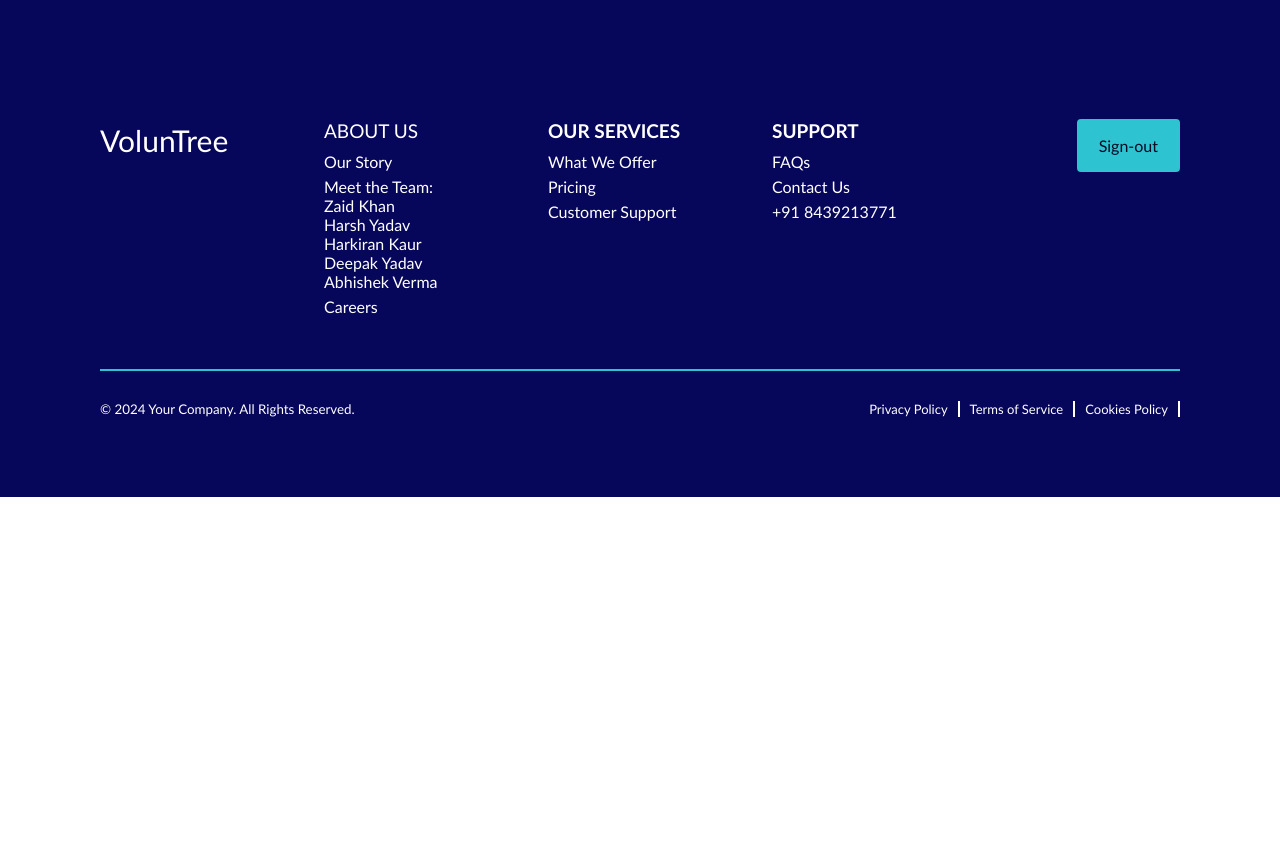
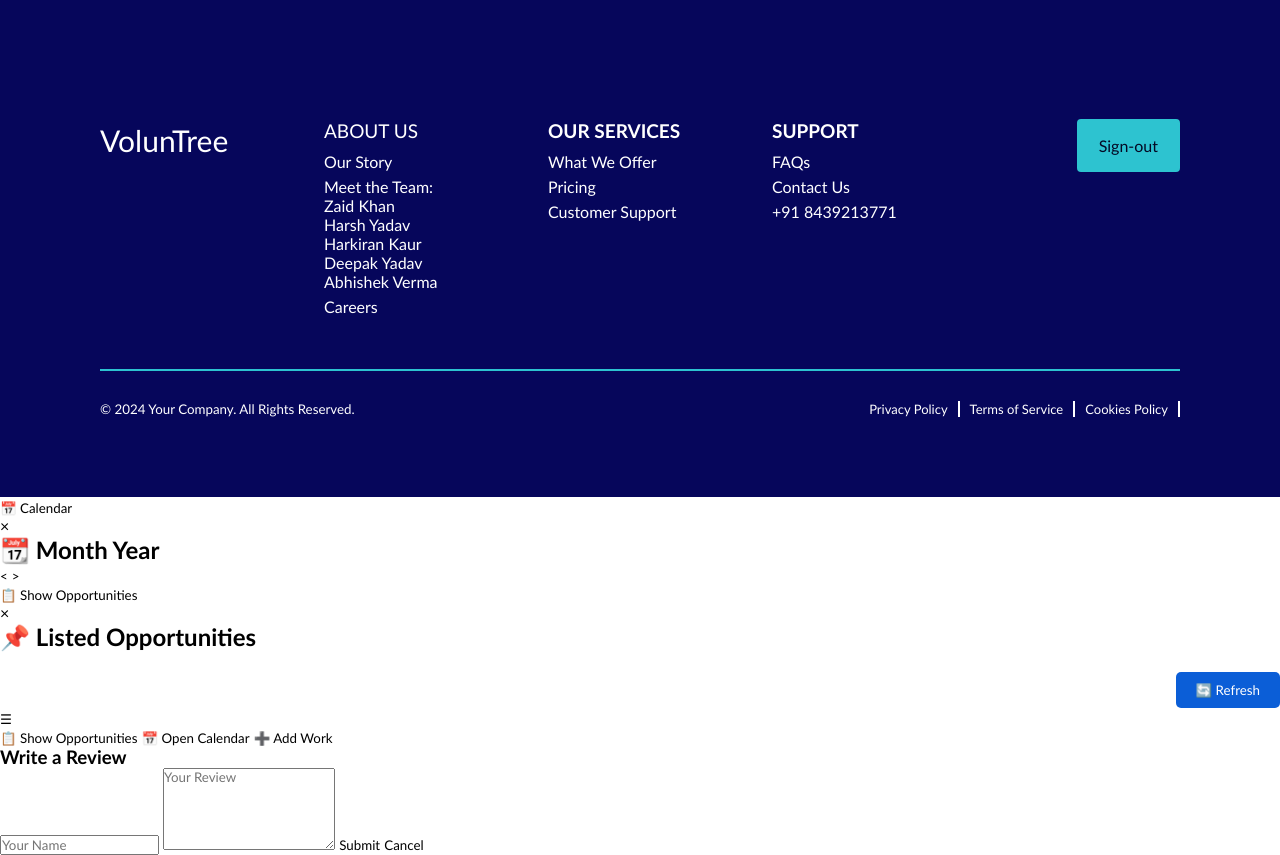
Before and after one commit to Harkirankaur06/VoulenTree-1.0, a Flask app: page /afterlogin in a window 1280 px wide; the page is wider, and only the part inside the window is pictured. Shown: the part 2072-2927 px from the top of that part. Before the commit the page ends 2569 px from the top of that part, so only its background shows below. Run offline with Flask 3, Linux system fonts and the light colour scheme; a user stored in the database is signed in; some libraries are stand-ins or nearby versions.

Commit message:
Update afterlogin.html

```diff
--- a/templates/afterlogin.html
+++ b/templates/afterlogin.html
@@ -532,6 +532,64 @@
   </div>
 </div>
 
+<!-- Bottom-left Calendar Button -->
+    <button id="openYearCalendarBtn" class="calendar-launch-btn">📅 Calendar</button>
+
+    <!-- Calendar Modal (Single Month View) -->
+    <div id="yearCalendarModal" class="calendar-modal-overlay">
+        <div class="calendar-modal-box">
+            <span id="closeYearCalendarBtn" class="calendar-close-btn">&times;</span>
+            <h2 id="calendarMonthTitle" class="calendar-title">📆 Month Year</h2>
+            <div class="calendar-nav">
+                <button id="prevMonthBtn" class="calendar-nav-btn">&lt;</button>
+                <button id="nextMonthBtn" class="calendar-nav-btn">&gt;</button>
+            </div>
+            <div id="calendarGrid" class="calendar-grid"></div>
+        </div>
+    </div>
+    <!-- Trigger Button -->
+    <button id="openOrgPanelBtn7" class="org-panel-btn7">📋 Show Opportunities</button>
+
+    <!-- Modal Popup -->
+    <div id="orgPanelModal7" class="org-modal-overlay7">
+        <div class="org-modal-box7">
+            <span id="closeOrgPanelBtn7" class="org-close-btn7">&times;</span>
+            <h2 class="org-title7" style="margin-bottom: 20px;">📌 Listed Opportunities</h2>
+
+
+            <div id="orgOpportunitiesContainer7" class="org-cards-container7"></div>
+            <div style="display: flex; justify-content: flex-end; margin-top: 20px;">
+                <button onclick="refreshOpportunities7()"
+                    style="padding: 10px 20px; background-color: #0b5ed7; color: white; border: none; border-radius: 5px; cursor: pointer;">
+                    🔄 Refresh
+                </button>
+            </div>
+        </div>
+    </div>
+    <!-- Action Button -->
+    <button id="actionToggleBtn8" class="action-toggle-btn8">☰</button>
+
+    <!-- Floating Menu Buttons -->
+    <div id="actionMenu8" class="action-menu8">
+        <button id="openOrgPanelBtn8" class="action-btn8">📋 Show Opportunities</button>
+        <button id="openCalendarBtn8" class="action-btn8">📅 Open Calendar</button>
+        <button id="openAddWorkBtn8" class="action-btn8">➕ Add Work</button>
+    </div>
+
+
+    <!-- review edit for user -->
+    <div id="reviewModal" class="review-modal-overlay">
+        <div class="review-modal-box">
+            <h3>Write a Review</h3>
+            <form id="reviewForm">
+                <input type="text" placeholder="Your Name" required />
+                <textarea placeholder="Your Review" rows="5" required></textarea>
+                <button type="submit" class="submit-review-btn">Submit</button>
+                <button type="button" onclick="closeReviewModal()" class="cancel-review-btn">Cancel</button>
+            </form>
+        </div>
+    </div>
+
 
 
 <script src="{{ url_for('static', filename='js/afterscript.js') }}"></script>
```
